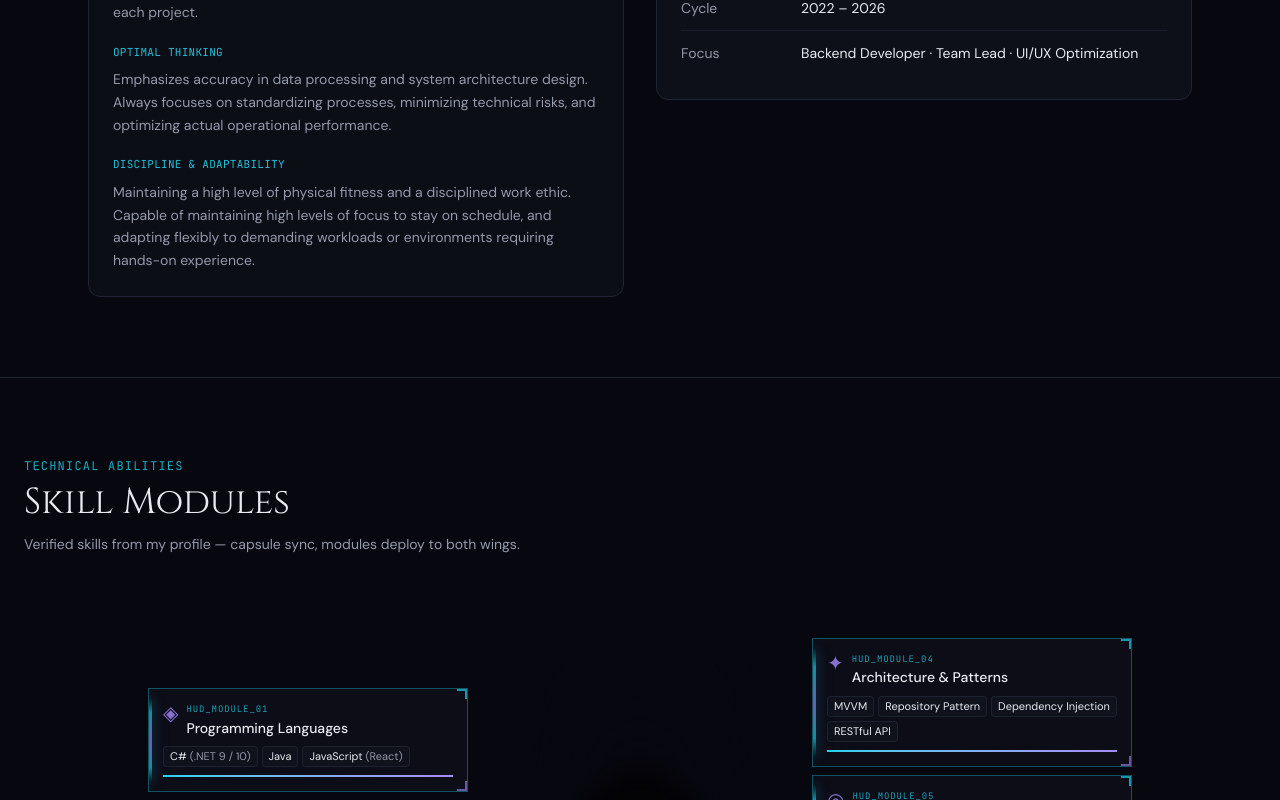
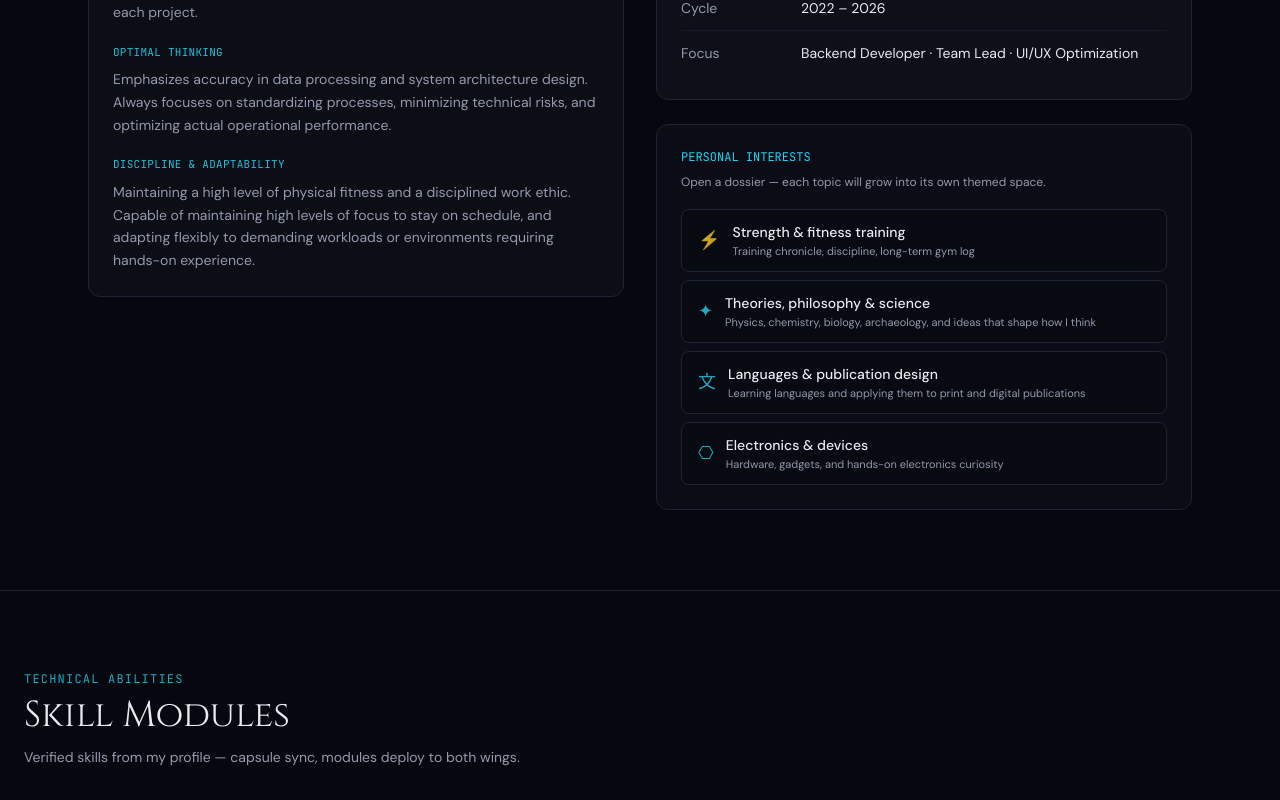
Before and after one commit to LLLVPN4423/LyThanhLoi_Porfolio, a Next.js app: page / in a window 1280 px wide. Shown: the part 1160-1960 px from the top of the page. Built offline with nearby package versions, Linux system fonts and the light colour scheme; grey boxes are pictures that could not be loaded.

Commit message:
Add personal interest dossier buttons under Attributes with placeholder routes.

```diff
--- /dev/null
+++ b/src/app/dossier/[slug]/page.tsx
@@ -0,0 +1,69 @@
+import Link from "next/link";
+import { notFound } from "next/navigation";
+import { getDossierBySlug, personalDossiers } from "@/data/personalDossiers";
+
+type Props = { params: Promise<{ slug: string }> };
+
+export function generateStaticParams() {
+  return personalDossiers.map((d) => ({ slug: d.slug }));
+}
+
+export async function generateMetadata({ params }: Props) {
+  const { slug } = await params;
+  const dossier = getDossierBySlug(slug);
+  if (!dossier) return { title: "Dossier — Ly Thanh Loi" };
+  return {
+    title: `${dossier.label} — Personal Dossier`,
+    description: dossier.hint,
+  };
+}
+
+export default async function DossierPage({ params }: Props) {
+  const { slug } = await params;
+  const dossier = getDossierBySlug(slug);
+  if (!dossier) notFound();
+
+  return (
+    <div className="mx-auto max-w-2xl px-4 py-24 md:px-6 md:py-28">
+      <p className="font-[family-name:var(--font-mono)] text-xs tracking-widest text-violet-glow/80 uppercase">
+        Personal dossier
+      </p>
+      <div className="mt-4 flex items-start gap-4">
+        <span className="text-4xl" aria-hidden>
+          {dossier.glyph}
+        </span>
+        <div>
+          <h1 className="font-[family-name:var(--font-display)] text-3xl md:text-4xl">
+            {dossier.label}
+          </h1>
+          <p className="mt-3 text-sm leading-relaxed text-text-muted">{dossier.hint}</p>
+        </div>
+      </div>
+
+      <div className="mt-10 rounded-xl border border-dashed border-panel-border bg-panel/30 p-6">
+        <p className="font-[family-name:var(--font-mono)] text-xs text-cyan-glow uppercase">
+          Status
+        </p>
+        <p className="mt-2 text-sm text-text-muted">
+          This space is reserved for a themed personal archive — visuals, notes, and media for
+          this interest. Content coming soon.
+        </p>
+      </div>
+
+      <div className="mt-8 flex flex-wrap gap-3">
+        <Link
+          href="/#about"
+          className="rounded-lg border border-cyan-glow/40 bg-panel/60 px-4 py-2 text-sm text-cyan-glow hover:bg-panel"
+        >
+          ← Back to Profile
+        </Link>
+        <Link
+          href="/"
+          className="rounded-lg border border-panel-border px-4 py-2 text-sm text-text-muted hover:text-text-primary"
+        >
+          Entrance
+        </Link>
+      </div>
+    </div>
+  );
+}
--- a/src/components/About.tsx
+++ b/src/components/About.tsx
@@ -1,3 +1,5 @@
+import Link from "next/link";
+import { personalDossiers } from "@/data/personalDossiers";
 import { profile } from "@/data/profile";
 import { Reveal } from "./Reveal";
 
@@ -43,6 +45,7 @@ export function About() {
           </Reveal>
 
           <Reveal delayMs={180}>
+            <div className="flex flex-col gap-6">
               <div className="rounded-xl border border-panel-border bg-void-elevated p-6">
                 <h3 className="font-[family-name:var(--font-mono)] text-xs text-cyan-glow uppercase">
                   Attributes
@@ -59,6 +62,44 @@ export function About() {
                   ))}
                 </dl>
               </div>
+
+              <div className="rounded-xl border border-panel-border bg-panel/40 p-6">
+                <h3 className="font-[family-name:var(--font-mono)] text-xs text-cyan-glow uppercase">
+                  Personal interests
+                </h3>
+                <p className="mt-2 text-xs leading-relaxed text-text-muted">
+                  Open a dossier — each topic will grow into its own themed space.
+                </p>
+                <ul className="mt-4 flex flex-col gap-2">
+                  {personalDossiers.map((d) => (
+                    <li key={d.slug}>
+                      <Link
+                        href={`/dossier/${d.slug}`}
+                        className="group flex items-center gap-3 rounded-lg border border-panel-border bg-void/50 px-4 py-3 text-left transition-colors hover:border-cyan-glow/35 hover:bg-panel/50"
+                      >
+                        <span
+                          className="text-lg text-cyan-glow/80 transition-transform group-hover:scale-110"
+                          aria-hidden
+                        >
+                          {d.glyph}
+                        </span>
+                        <span className="min-w-0 flex-1">
+                          <span className="block text-sm font-medium text-text-primary">
+                            {d.label}
+                          </span>
+                          <span className="mt-0.5 block text-[11px] leading-snug text-text-muted">
+                            {d.hint}
+                          </span>
+                        </span>
+                        <span className="shrink-0 font-[family-name:var(--font-mono)] text-[10px] tracking-wide text-cyan-glow/70 uppercase opacity-0 transition-opacity group-hover:opacity-100">
+                          Open
+                        </span>
+                      </Link>
+                    </li>
+                  ))}
+                </ul>
+              </div>
+            </div>
           </Reveal>
         </div>
       </div>
--- a/src/components/Navigation.tsx
+++ b/src/components/Navigation.tsx
@@ -1,14 +1,15 @@
 "use client";
 
+import Link from "next/link";
 import { useEffect, useState } from "react";
 
 const links = [
-  { href: "#hero", label: "Entrance" },
-  { href: "#about", label: "Profile" },
-  { href: "#skills", label: "Abilities" },
-  { href: "#projects", label: "Archive" },
-  { href: "#timeline", label: "Timeline" },
-  { href: "#contact", label: "Portal" },
+  { hash: "#hero", label: "Entrance" },
+  { hash: "#about", label: "Profile" },
+  { hash: "#skills", label: "Abilities" },
+  { hash: "#projects", label: "Archive" },
+  { hash: "#timeline", label: "Timeline" },
+  { hash: "#contact", label: "Portal" },
 ];
 
 export function Navigation() {
@@ -17,8 +18,10 @@ export function Navigation() {
 
   useEffect(() => {
     const sections = links
-      .map((l) => document.querySelector(l.href))
+      .map((l) => document.querySelector(l.hash))
       .filter(Boolean) as HTMLElement[];
+
+    if (sections.length === 0) return;
 
     const onScroll = () => {
       const y = window.scrollY + 120;
@@ -37,26 +40,26 @@ export function Navigation() {
   return (
     <header className="fixed top-0 z-50 w-full border-b border-panel-border/80 bg-void/80 backdrop-blur-md">
       <div className="mx-auto flex max-w-6xl items-center justify-between px-4 py-3 md:px-6">
-        <a
-          href="#hero"
+        <Link
+          href="/#hero"
           className="font-[family-name:var(--font-display)] text-sm tracking-[0.2em] text-cyan-glow/90 uppercase"
         >
           LTL Archive
-        </a>
+        </Link>
 
         <nav className="hidden items-center gap-1 md:flex" aria-label="Main">
           {links.map((link) => (
-            <a
-              key={link.href}
-              href={link.href}
+            <Link
+              key={link.hash}
+              href={`/${link.hash}`}
               className={`rounded-md px-3 py-1.5 text-xs tracking-wide uppercase transition-colors ${
-                active === link.href
+                active === link.hash
                   ? "bg-panel text-cyan-glow"
                   : "text-text-muted hover:text-text-primary"
               }`}
             >
               {link.label}
-            </a>
+            </Link>
           ))}
         </nav>
 
@@ -79,14 +82,14 @@ export function Navigation() {
         >
           <ul className="flex flex-col gap-2">
             {links.map((link) => (
-              <li key={link.href}>
-                <a
-                  href={link.href}
+              <li key={link.hash}>
+                <Link
+                  href={`/${link.hash}`}
                   className="block py-2 text-sm text-text-primary"
                   onClick={() => setOpen(false)}
                 >
                   {link.label}
-                </a>
+                </Link>
               </li>
             ))}
           </ul>
--- /dev/null
+++ b/src/data/personalDossiers.ts
@@ -0,0 +1,38 @@
+export type PersonalDossier = {
+  slug: string;
+  label: string;
+  hint: string;
+  glyph: string;
+};
+
+/** Personal interest dossiers — each button opens a dedicated route (content TBD). */
+export const personalDossiers: PersonalDossier[] = [
+  {
+    slug: "fitness",
+    label: "Strength & fitness training",
+    hint: "Training chronicle, discipline, long-term gym log",
+    glyph: "⚡",
+  },
+  {
+    slug: "scholar",
+    label: "Theories, philosophy & science",
+    hint: "Physics, chemistry, biology, archaeology, and ideas that shape how I think",
+    glyph: "✦",
+  },
+  {
+    slug: "languages-design",
+    label: "Languages & publication design",
+    hint: "Learning languages and applying them to print and digital publications",
+    glyph: "文",
+  },
+  {
+    slug: "electronics",
+    label: "Electronics & devices",
+    hint: "Hardware, gadgets, and hands-on electronics curiosity",
+    glyph: "⎔",
+  },
+];
+
+export function getDossierBySlug(slug: string): PersonalDossier | undefined {
+  return personalDossiers.find((d) => d.slug === slug);
+}
```
Lines whose indentation alone changed are shown as unchanged.
